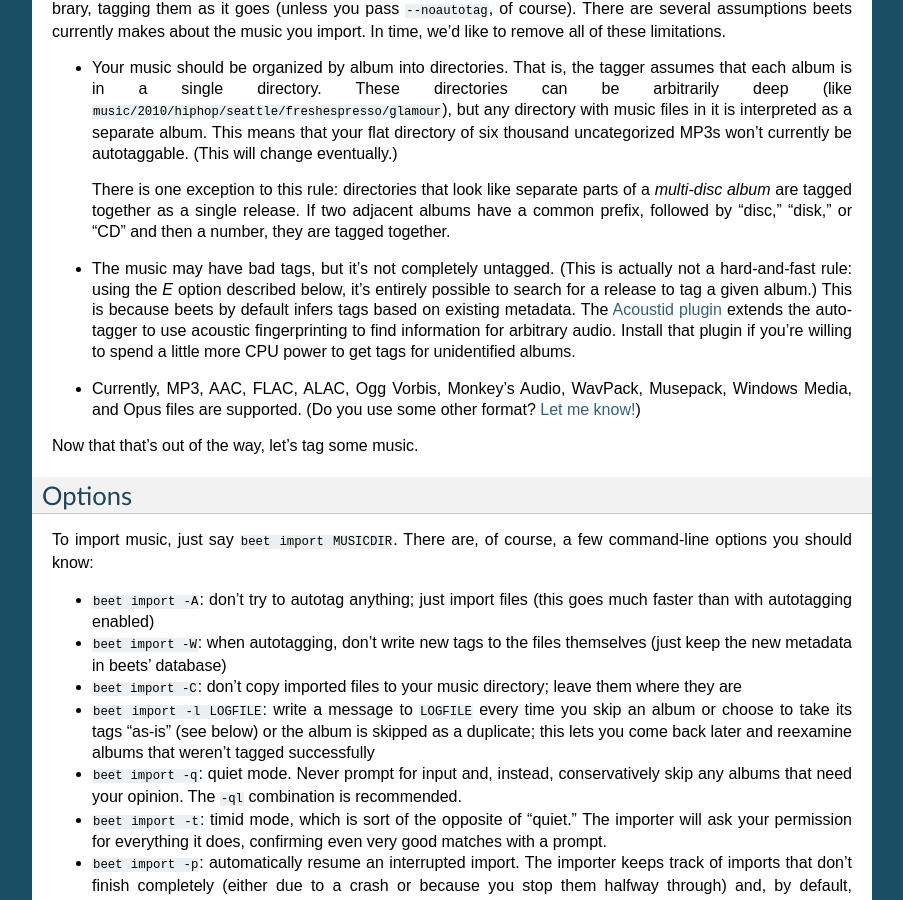
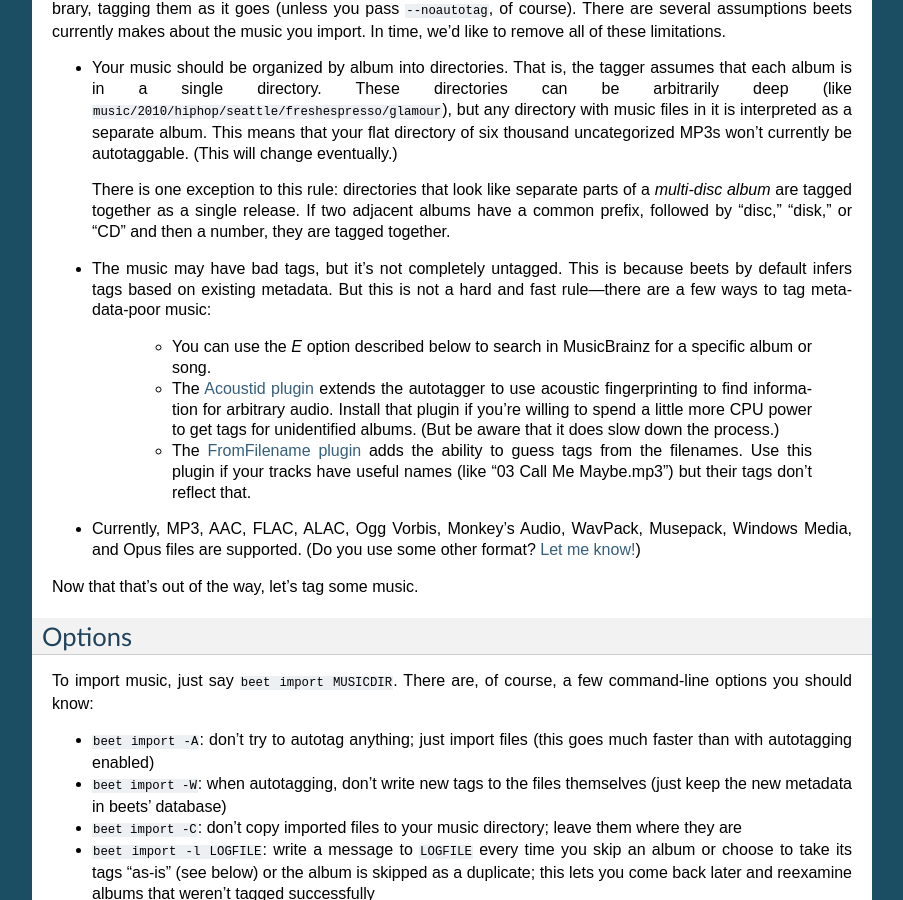
Before and after one commit to google-code-export/beets, a Sphinx documentation site: the page built from docs/guides/tagger.rst, in a window 1280 px wide and 900 px high, scrolled down 622 px. Shown: the whole window, without its empty margins (198-1101 px from the left). Built offline with Sphinx 7.4.7, drawn with Linux system fonts in a browser that asks for light colours.

Commit message:
fromfilename: docs/changelog (closes #113)

```diff
--- a/docs/changelog.rst
+++ b/docs/changelog.rst
@@ -9,6 +9,8 @@
 * Add `Opus`_ audio support. Thanks to Rowan Lewis.
 * :doc:`/plugins/convert`: You can now transcode files to any audio format,
   rather than just MP3. Thanks again to Rowan Lewis.
+* The new :doc:`/plugins/fromfilename` guesses tags from the filenames during
+  import when metadata tags themselves are missing. Thanks to Jan-Erik Dahlin.
 
 And some fixes:
 
--- a/docs/guides/tagger.rst
+++ b/docs/guides/tagger.rst
@@ -51,14 +51,21 @@
   adjacent albums have a common prefix, followed by "disc," "disk," or "CD"
   and then a number, they are tagged together.
 
-* The music may have bad tags, but it's not completely untagged. (This is
-  actually not a hard-and-fast rule: using the *E* option described below, it's
-  entirely possible to search for a release to tag a given album.) This is
-  because beets by default infers tags based on existing metadata. The
-  :doc:`Acoustid plugin </plugins/chroma>` extends the autotagger to use
-  acoustic fingerprinting to find information for arbitrary audio. Install that
-  plugin if you're willing to spend a little more CPU power to get tags for
-  unidentified albums.
+* The music may have bad tags, but it's not completely untagged. This is
+  because beets by default infers tags based on existing metadata. But this is
+  not a hard and fast rule---there are a few ways to tag metadata-poor music:
+
+    * You can use the *E* option described below to search in MusicBrainz for
+      a specific album or song.
+    * The :doc:`Acoustid plugin </plugins/chroma>` extends the autotagger to
+      use acoustic fingerprinting to find information for arbitrary audio.
+      Install that plugin if you're willing to spend a little more CPU power
+      to get tags for unidentified albums. (But be aware that it does slow
+      down the process.)
+    * The :doc:`FromFilename plugin </plugins/fromfilename>` adds the ability
+      to guess tags from the filenames. Use this plugin if your tracks have
+      useful names (like "03 Call Me Maybe.mp3") but their tags don't reflect
+      that.
 
 * Currently, MP3, AAC, FLAC, ALAC, Ogg Vorbis, Monkey's Audio, WavPack,
   Musepack, Windows Media, and Opus files are supported. (Do you use some
--- a/docs/plugins/index.rst
+++ b/docs/plugins/index.rst
@@ -67,6 +67,7 @@
    duplicates
    discogs
    beatport
+   fromfilename
 
 Autotagger Extensions
 ''''''''''''''''''''''
@@ -75,6 +76,8 @@
   missing or incorrect metadata.
 * :doc:`discogs`: Search for releases in the `Discogs`_ database.
 * :doc:`beatport`: Search for tracks and releases in the `Beatport`_ database.
+* :doc:`fromfilename`: Guess metadata for untagged tracks from their
+  filenames.
 
 .. _Beatport: http://www.beatport.com/
 .. _Discogs: http://www.discogs.com/
```
Also changed, not shown: docs/plugins/fromfilename.rst (added, +14 -0 lines).
